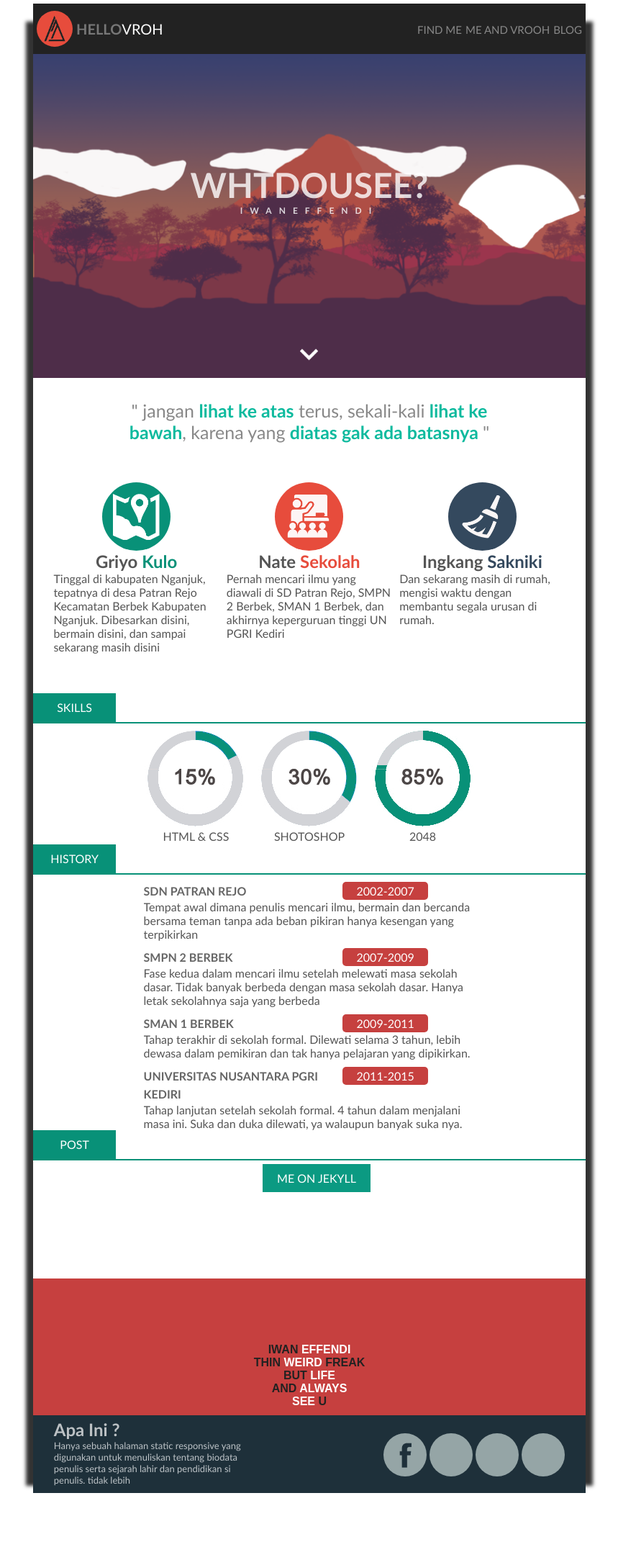
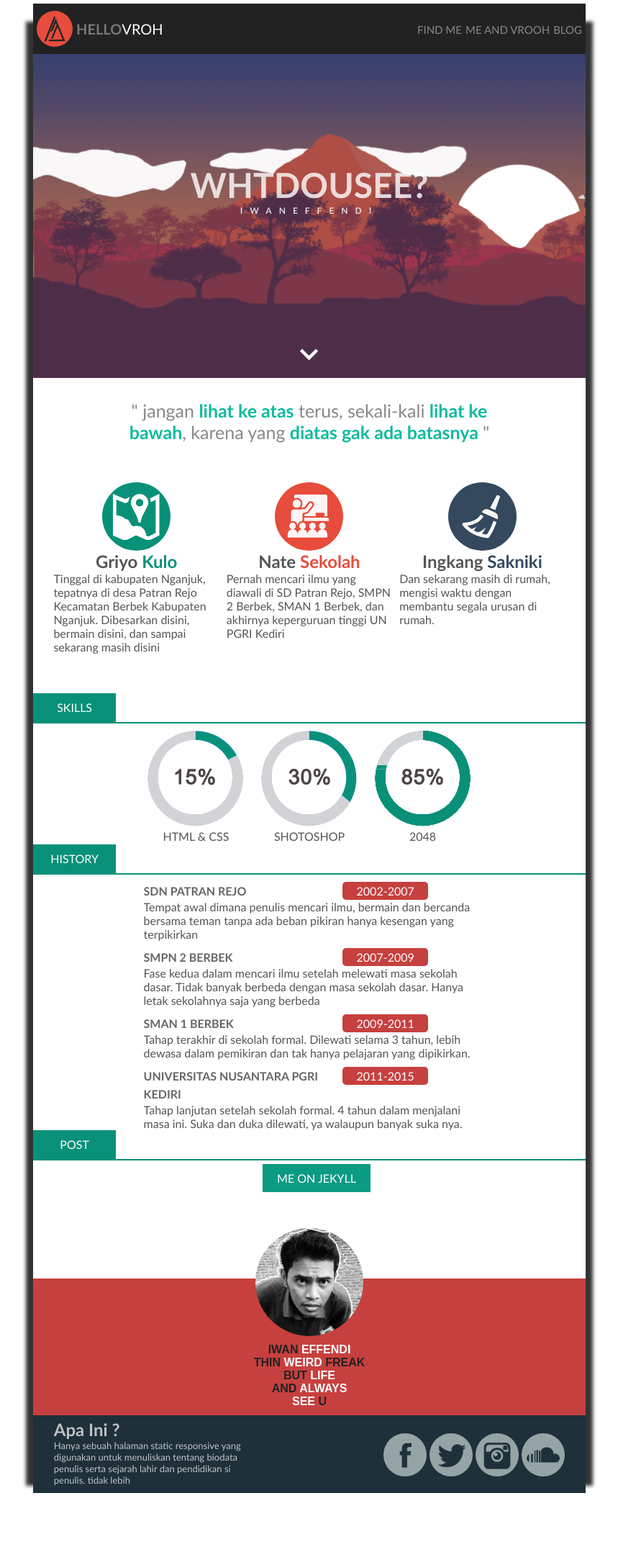
Before and after one commit to iwaneffendi/me, a Jekyll site: the page built from index.html, in a window 1280 px wide. Shown: the whole page at 72% size, without its empty margins (210-1069 px from the left). Built offline with Jekyll 4.4.1, drawn with Linux system fonts in a browser that asks for light colours.

Commit message:
Update main.css

```diff
--- a/assets/css/main.css
+++ b/assets/css/main.css
@@ -499,7 +499,7 @@ border-top: 2px solid #089178;
 .foto{
 	width: 150px;
 	height: 150px;
-	background-image: url('{{ site.baseurl }}assets/image/profile.jpg');
+	background-image: url('{{ site.baseurl }}/assets/image/profile.jpg');
 	background-size: cover;
 	border-radius: 130px;
 	position: relative;
@@ -588,13 +588,13 @@ display: flex;
 
 }
 .sosmed:nth-child(2){
-		background-image: url('{{ site.baseurl }}/assets/image/twitter.png'{{ site.baseurl }});
+		background-image: url('{{ site.baseurl }}/assets/image/twitter.png');
 }
 .sosmed:nth-child(3){
-		background-image: url('{{ site.baseurl }}/assets/image/instagram.png'{{ site.baseurl }});
+		background-image: url('{{ site.baseurl }}/assets/image/instagram.png');
 }
 .sosmed:nth-child(4){
-		background-image: url('{{ site.baseurl }}/assets/image/soundcloud.png'{{ site.baseurl }});
+		background-image: url('{{ site.baseurl }}/assets/image/soundcloud.png');
 }
 .full{
 	display: none;
```
